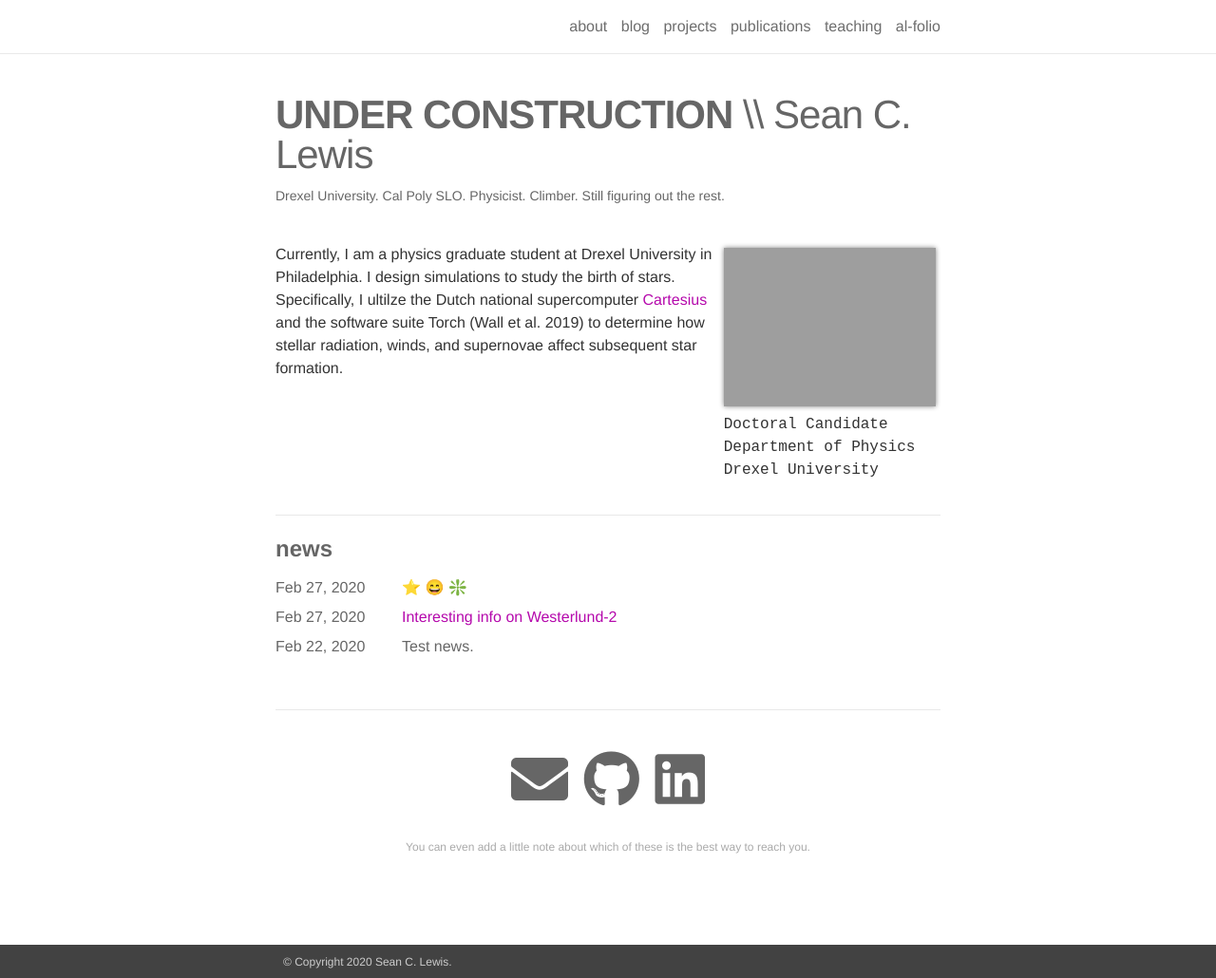
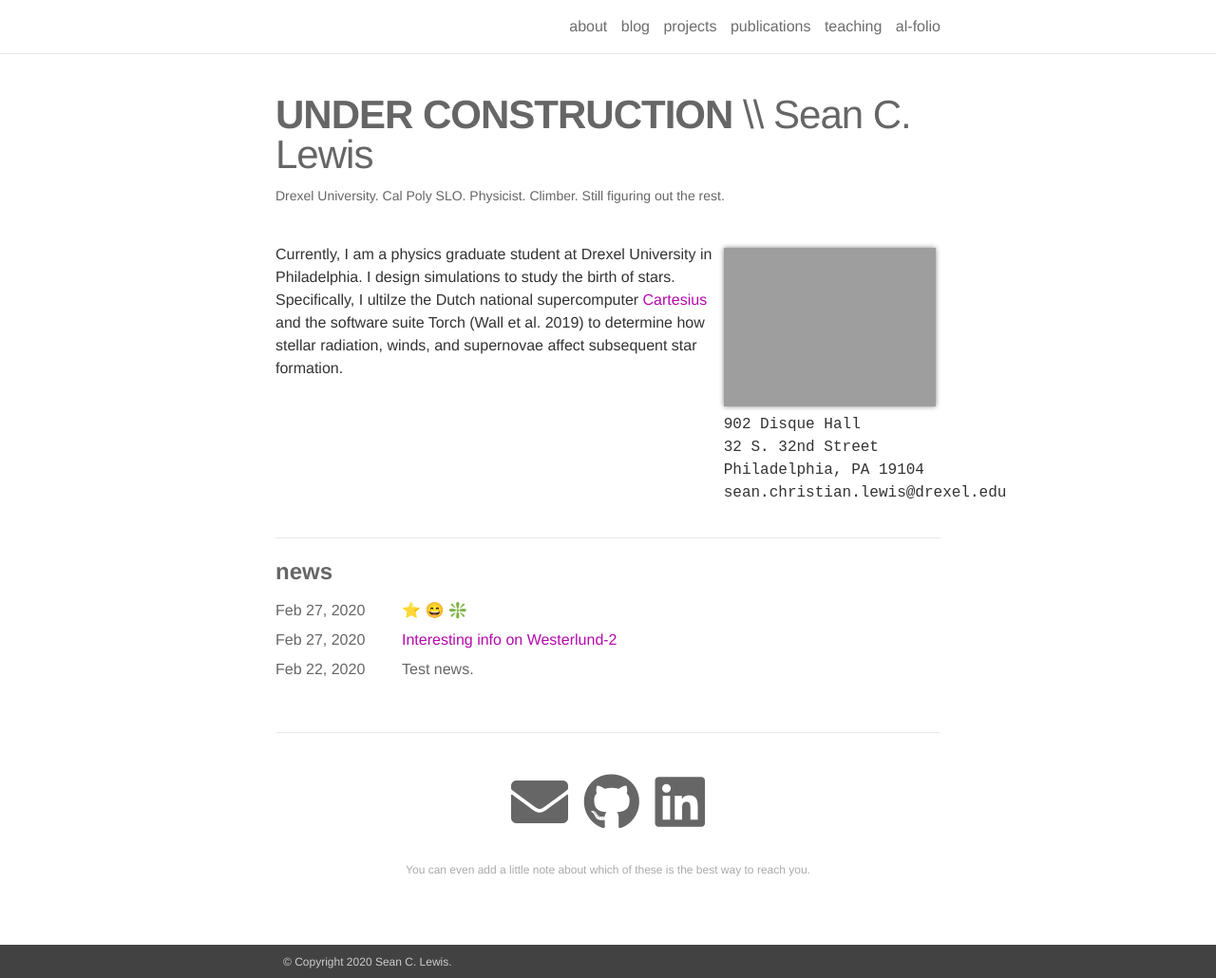
Before and after one commit to seanlabean/seanWebpage, a Jekyll site: the page built from _pages/about.md, in a window 1280 px wide and 1030 px high. Shown: the whole window at 95% size. Built offline with Jekyll 4.4.1, drawn with Linux system fonts in a browser that asks for light colours; nearby versions of some CDN libraries; emoji names are drawn with the system emoji font.

Commit message:
update About address.

```diff
--- a/_pages/about.md
+++ b/_pages/about.md
@@ -8,10 +8,10 @@ profile:
   align: right
   image: prof_pic.jpg
   address: >
-    <p>Doctoral Candidate</p>
-    <p>Department of Physics</p>
-    <p>Drexel University</p>
-
+    <p> 902 Disque Hall</p>
+    <p>32 S. 32nd Street</p>
+    <p>Philadelphia, PA 19104</p>
+    <p>sean.christian.lewis@drexel.edu</p>
 news: true
 social: true
 ---
```
